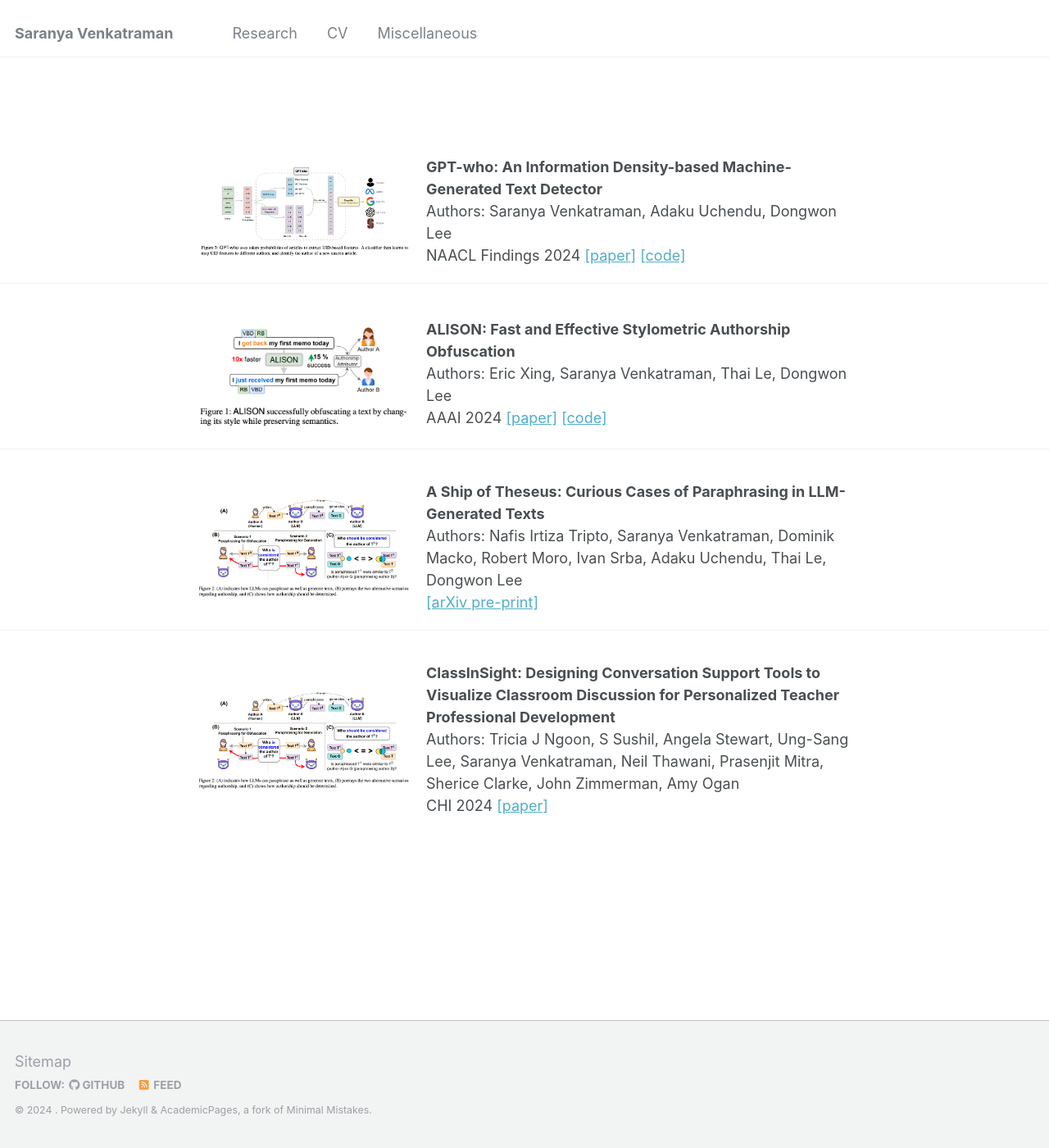
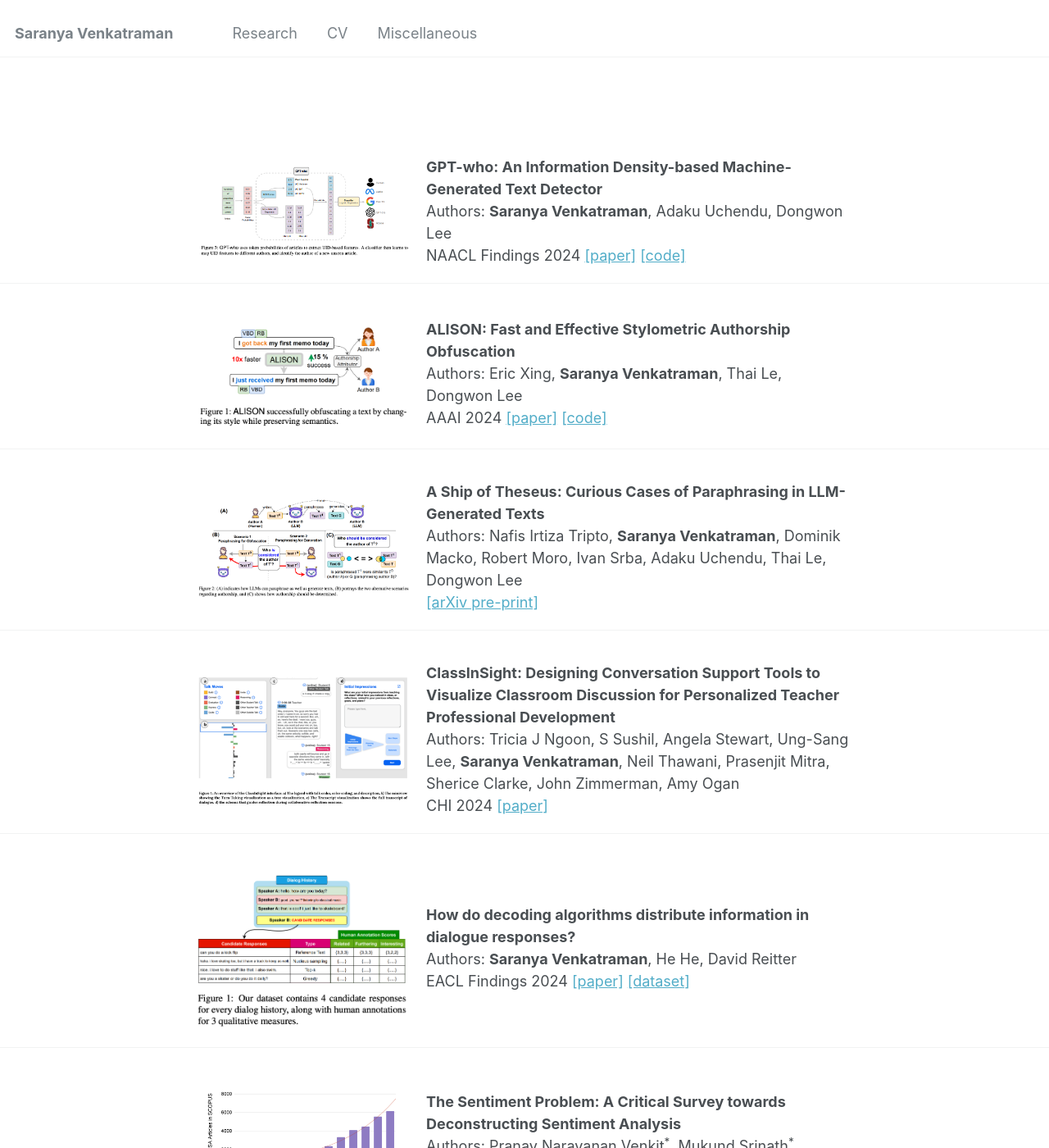
Before and after one commit to saranya-venkatraman/saranya-venkatraman.github.io, a Jekyll site: the page built from _pages/research.html, in a window 1280 px wide and 1400 px high. Shown: the whole window at 82% size. Built offline with Jekyll 4.4.1, drawn with Linux system fonts in a browser that asks for light colours; some of the changed text lies outside the part shown.

Commit message:
Update research.html

```diff
--- a/_pages/research.html
+++ b/_pages/research.html
@@ -58,7 +58,7 @@ comments: true
     <!-- Text container -->
     <div class="text">
       <strong>GPT-who: An Information Density-based Machine-Generated Text Detector</strong><br>
-      Authors: Saranya Venkatraman, Adaku Uchendu, Dongwon Lee<br>
+      Authors: <strong>Saranya Venkatraman</strong>, Adaku Uchendu, Dongwon Lee<br>
       NAACL Findings 2024 <a href="https://arxiv.org/pdf/2310.06202.pdf">[paper]</a> <a href="https://github.com/saranya-venkatraman/gpt-who">[code]</a>
     </div>
   </div>
@@ -76,7 +76,7 @@ comments: true
     <!-- Text container -->
     <div class="text">
       <strong>ALISON: Fast and Effective Stylometric Authorship Obfuscation</strong><br>
-      Authors: Eric Xing, Saranya Venkatraman, Thai Le, Dongwon Lee<br>
+      Authors: Eric Xing, <strong>Saranya Venkatraman</strong>, Thai Le, Dongwon Lee<br>
       AAAI 2024 <a href="https://ojs.aaai.org/index.php/AAAI/article/view/29901">[paper]</a> <a href="https://github.com/ericx003/alison">[code]</a>
     </div>
   </div>
@@ -95,7 +95,7 @@ comments: true
     <!-- Text container -->
     <div class="text">
       <strong>A Ship of Theseus: Curious Cases of Paraphrasing in LLM-Generated Texts</strong><br>
-      Authors: Nafis Irtiza Tripto, Saranya Venkatraman, Dominik Macko, Robert Moro, Ivan Srba, Adaku Uchendu, Thai Le, Dongwon Lee<br>
+      Authors: Nafis Irtiza Tripto, <strong>Saranya Venkatraman</strong>, Dominik Macko, Robert Moro, Ivan Srba, Adaku Uchendu, Thai Le, Dongwon Lee<br>
       <a href="https://arxiv.org/pdf/2311.08374">[arXiv pre-print]</a>
     </div>
   </div>
@@ -108,17 +108,58 @@ comments: true
   <div class="content">
     <!-- Image container -->
     <div class="image">
-      <img src="/images/ship.png" alt="Image Description">
+      <img src="/images/cis.png" alt="Image Description">
     </div>
 
     <!-- Text container -->
     <div class="text">
       <strong>ClassInSight: Designing Conversation Support Tools to Visualize Classroom Discussion for Personalized Teacher Professional Development</strong><br>
-      Authors: Tricia J Ngoon, S Sushil, Angela Stewart, Ung-Sang Lee, Saranya Venkatraman, Neil Thawani, Prasenjit Mitra, Sherice Clarke, John Zimmerman, Amy Ogan<br>
+      Authors: Tricia J Ngoon, S Sushil, Angela Stewart, Ung-Sang Lee, <strong>Saranya Venkatraman</strong>, Neil Thawani, Prasenjit Mitra, Sherice Clarke, John Zimmerman, Amy Ogan<br>
       CHI 2024 <a href="https://tngoon.github.io/docs/pubs/Ngoon_etal_2024_CHI.pdf">[paper]</a>
     </div>
   </div>
 </div>
 
+<hr> <!-- Horizontal line between segments -->
+
+<div class="container">
+  <div class="content">
+    <!-- Image container -->
+    <div class="image">
+      <img src="/images/uid_decoding.png" alt="Image Description">
+    </div>
+
+    <!-- Text container -->
+    <div class="text">
+      <strong>How do decoding algorithms distribute information in dialogue responses?</strong><br>
+      Authors: <strong>Saranya Venkatraman</strong>, He He, David Reitter<br>
+      EACL Findings 2024  <a href="https://aclanthology.org/2023.findings-eacl.70/">[paper]</a> <a href="https://huggingface.co/datasets/saranya132/dialog_uid_gpt2">[dataset]</a>
+    </div>
+  </div>
+</div>
+
+<hr> <!-- Horizontal line between segments -->
+
+<div class="container">
+  <div class="content">
+    <!-- Image container -->
+    <div class="image">
+      <img src="/images/sentiment.png" alt="Image Description">
+    </div>
+
+    <!-- Text container -->
+    <div class="text">
+      <strong>The Sentiment Problem: A Critical Survey towards Deconstructing Sentiment Analysis</strong><br>
+      Authors: Pranav Narayanan Venkit<sup>*</sup>, Mukund Srinath<sup>*</sup>, Sanjana Gautam, <strong>Saranya Venkatraman</strong>, Vipul Gupta, Rebecca J Passonneau, Shomir Wilson<br>
+      EMNLP 2023  <a href="https://aclanthology.org/2023.emnlp-main.848/">[paper]</a> <a href="https://github.com/PranavNV/The-Sentiment-Problem/tree/main">[ethics sheet]</a>
+    </div>
+  </div>
+</div>
+
+
+
+
+
+
 </body>
 </html>
```
